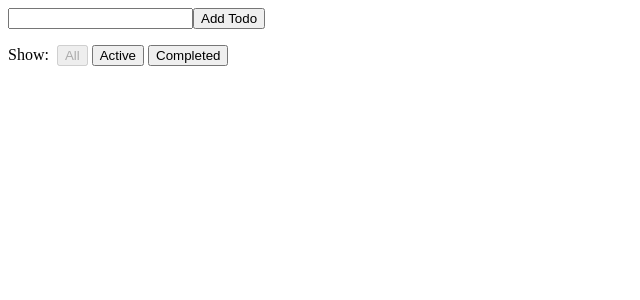
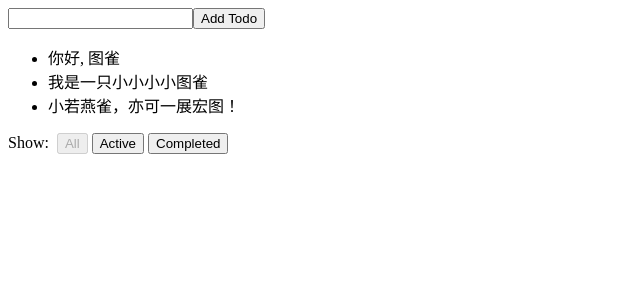
Before and after one commit to pftom/redux-quickstart-tutorial, a React (Create React App) app: page / in a window 1280 px wide. Shown: the top 300 px of the page, without its empty margins (0-640 px from the left). Built offline with nearby package versions, Linux system fonts and the light colour scheme.

Commit message:
理解 Store:数据的唯一真相来源

```diff
--- a/src/components/App.js
+++ b/src/components/App.js
@@ -2,6 +2,8 @@ import React from "react";
 import AddTodo from "./AddTodo";
 import TodoList from "./TodoList";
 import Footer from "./Footer";
+
+import { connect } from "react-redux";
 
 let nextTodoId = 0;
 
@@ -27,11 +29,6 @@ const getVisibleTodos = (todos, filter) => {
 class App extends React.Component {
   constructor(props) {
     super(props);
-
-    this.state = {
-      todos: [],
-      filter: VisibilityFilters.SHOW_ALL
-    };
 
     this.toggleTodo = this.toggleTodo.bind(this);
     this.onSubmit = this.onSubmit.bind(this);
@@ -68,7 +65,7 @@ class App extends React.Component {
   }
 
   render() {
-    const { todos, filter } = this.state;
+    const { todos, filter } = this.props;
 
     return (
       <div>
@@ -86,4 +83,9 @@ class App extends React.Component {
   }
 }
 
-export default App;
+const mapStateToProps = (state, props) => ({
+  todos: state.todos,
+  filter: state.filter
+});
+
+export default connect(mapStateToProps)(App);
--- a/src/index.js
+++ b/src/index.js
@@ -1,5 +1,40 @@
 import React from "react";
 import ReactDOM from "react-dom";
-import App from "./components/App";
+import App, { VisibilityFilters } from "./components/App";
 
-ReactDOM.render(<App />, document.getElementById("root"));
+import { createStore } from "redux";
+import { Provider } from "react-redux";
+
+const initialState = {
+  todos: [
+    {
+      id: 1,
+      text: "你好, 图雀",
+      completed: false
+    },
+    {
+      id: 2,
+      text: "我是一只小小小小图雀",
+      completed: false
+    },
+    {
+      id: 3,
+      text: "小若燕雀，亦可一展宏图！",
+      completed: false
+    }
+  ],
+  filter: VisibilityFilters.SHOW_ALL
+};
+
+const rootReducer = (state, action) => {
+  return state;
+};
+
+const store = createStore(rootReducer, initialState);
+
+ReactDOM.render(
+  <Provider store={store}>
+    <App />
+  </Provider>,
+  document.getElementById("root")
+);
```
